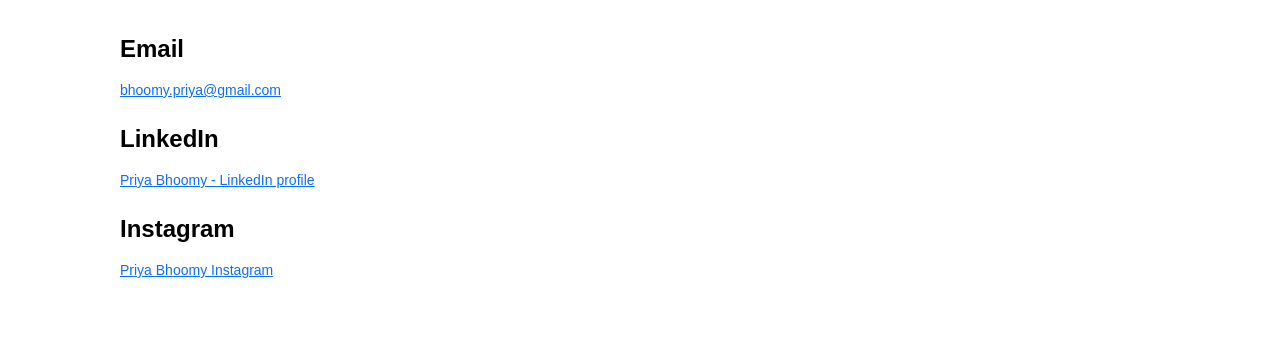
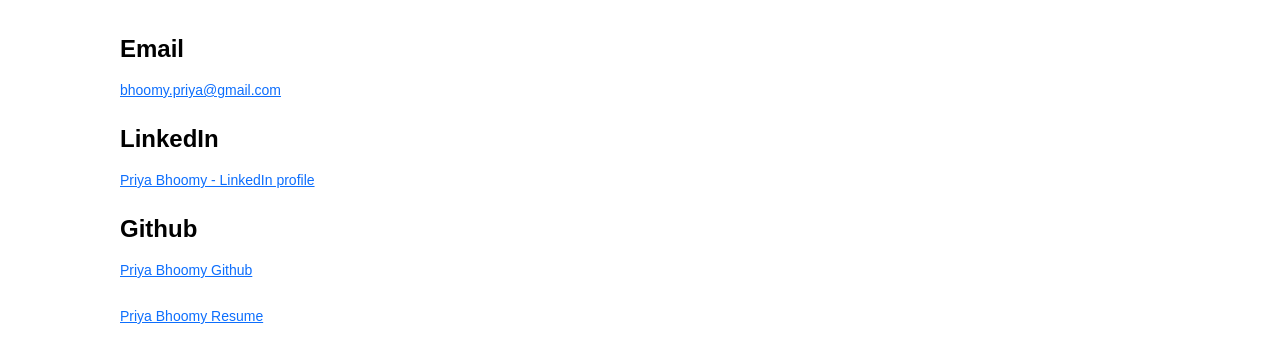
Before and after one commit to priyabhoomy-lang/portfolio-project, a plain HTML site: page contact.html in a window 1280 px wide. Shown: the part 369-732 px from the top of the page. Drawn offline with nearby package versions, Linux system fonts and the light colour scheme.

Commit message:
Update contact.html

```diff
--- a/contact.html
+++ b/contact.html
@@ -62,11 +62,23 @@
         </p>
         <h3>LinkedIn</h3>
         <p>
-          <a href="" target="_blank"> Priya Bhoomy - LinkedIn profile </a>
+          <a href="" target="https://www.linkedin.com/in/priyabhoomy">
+            Priya Bhoomy - LinkedIn profile
+          </a>
         </p>
-        <h3>Instagram</h3>
+        <h3>Github</h3>
         <p>
-          <a href="" target="_blank"> Priya Bhoomy Instagram </a>
+          <a href="" target="https://github.com/priyabhoomy-lang">
+            Priya Bhoomy Github
+          </a>
+        </p>
+        <p>
+          <a
+            href=""
+            target="https://www.canva.com/design/DAGEq-ALOpU/BD_mBePg0cCmFGzHW_VkQQ/edit?utm_content=DAGEq-ALOpU&utm_campaign=designshare&utm_medium=link2&utm_source=sharebutton"
+          >
+            Priya Bhoomy Resume
+          </a>
         </p>
       </div>
     </div>
```
